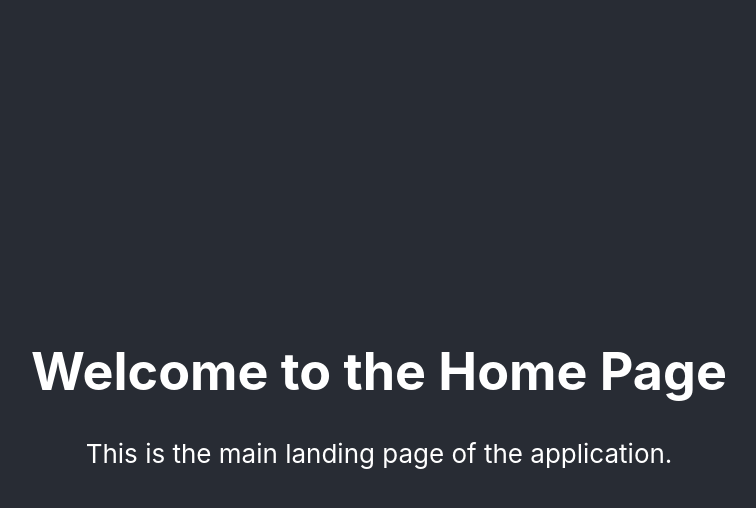
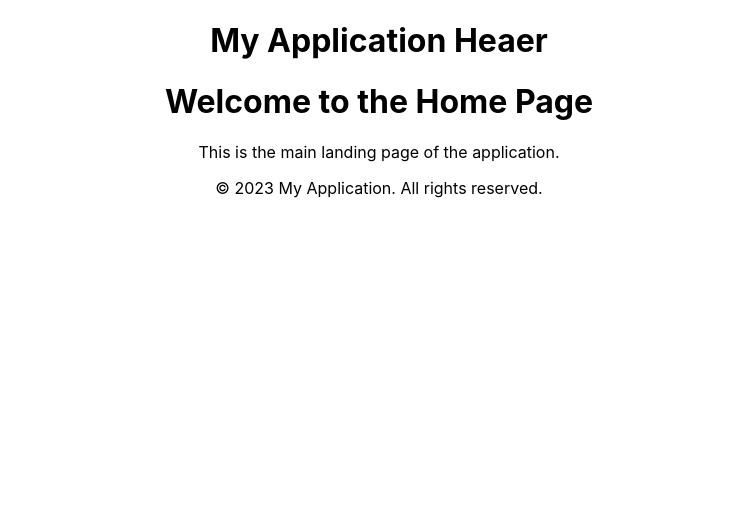
Before and after one commit to rashedulalam46/react-basic-tutorial, a React (Create React App) app: page / in a window 1280 px wide. Shown: the top 508 px of the page, without its empty margins (261-1017 px from the left). Built offline with nearby package versions, Linux system fonts and the light colour scheme.

Commit message:
new file added

```diff
--- a/src/App.js
+++ b/src/App.js
@@ -1,13 +1,15 @@
 import logo from './logo.svg';
 import './App.css';
 import Home from './Pages/Home';
+import Header from './Pages/Header';
+import Footer from './Pages/Footer';
 
 function App() {
   return (
     <div className="App">
-      <header className="App-header">
-        <Home />
-      </header>
+      <Header />
+      <Home />
+      <Footer />
     </div>
   );
 }
--- /dev/null
+++ b/src/Pages/Footer.jsx
@@ -0,0 +1,11 @@
+import React from 'react';
+
+function Footer() {
+  return (
+    <footer>
+      <p>© 2023 My Application. All rights reserved.</p>
+    </footer>
+  );
+}
+
+export default Footer;
--- /dev/null
+++ b/src/Pages/Header.jsx
@@ -0,0 +1,11 @@
+import React from 'react';
+
+function Header() {
+  return (
+    <header>
+      <h1>My Application Heaer</h1>
+    </header>
+  );
+}
+
+export default Header;
```
